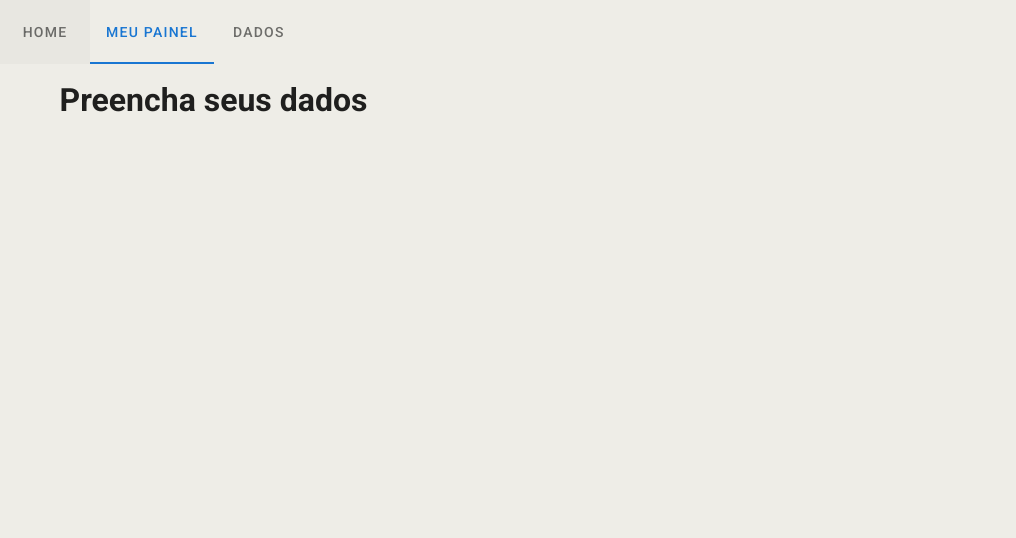
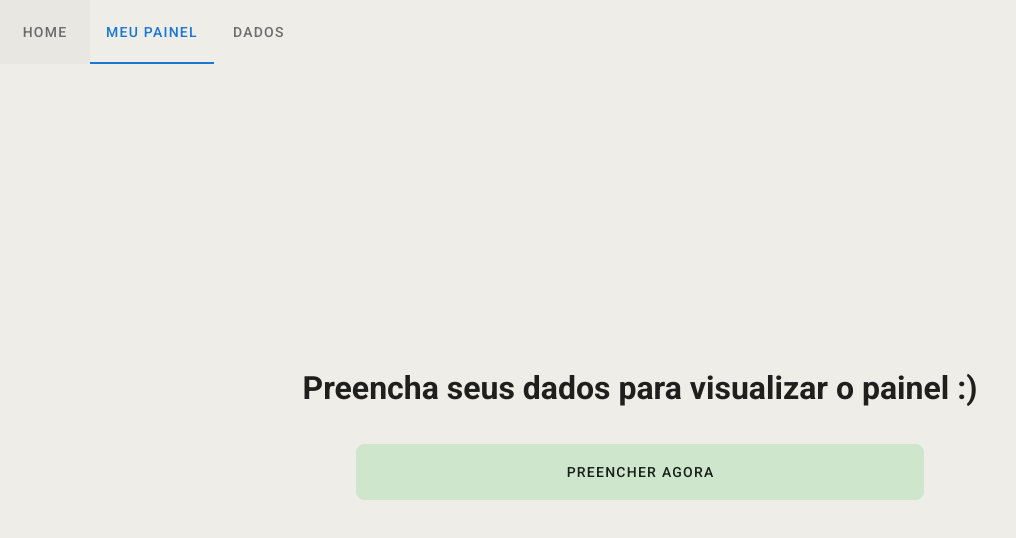
Before and after one commit to Recomendador-de-Disciplinas/Recomendador-de-Disciplinas.github.io, a Vue app in the folder frontend/: page /painel in a window 1280 px wide. Shown: the top 538 px of the page, without its empty margins (0-1016 px from the left). Built offline with nearby package versions, Linux system fonts and the light colour scheme.

Commit message:
Finish panel
Signed-off-by: Thiago Guerrero <tgbalera@hotmail.com>
co-authored-by: Erick Rodrigues <erick.rodrigues.santana14@gmail.com>
co-authored-by: Francisco Eugênio Wernke <franwernke@usp.br>

```diff
--- a/frontend/src/views/Painel.vue
+++ b/frontend/src/views/Painel.vue
@@ -1,7 +1,17 @@
 <template>
-  <v-container>
-    <h1 v-if="checkData">Preencha seus dados</h1>
-    <div v-if="!checkData">
+  <v-container :class="containerClass">
+    <v-container v-if="checkData" class="d-flex flex-column align-self-center align-center">
+        <h1 class="text-center">Preencha seus dados para visualizar o painel :)</h1>
+         <v-btn
+          class="mt-8 py-7 rounded-lg"
+          color="#CEE7CC"
+          depressed
+          width="50%"
+          to="/forms"
+          >Preencher agora</v-btn
+        >
+    </v-container>
+    <div v-else>
       <v-row class="my-4">
         <h1 class="mx-2">{{ name }}</h1>
       </v-row>
@@ -43,11 +53,20 @@ export default {
         this.departments.length == 0
       );
     },
+    containerClass() {
+      let className = 'height-100';
+      if (this.checkData) className += " d-flex";
+      return className;
+    }
   },
 };
 </script>
 
 <style scoped>
+.height-100 {
+  height: 100%;
+}
+
 .border {
   border: 1px solid black;
 }
```
Also changed, not shown: 1 other file (tests, documents, lock files or other folders).
